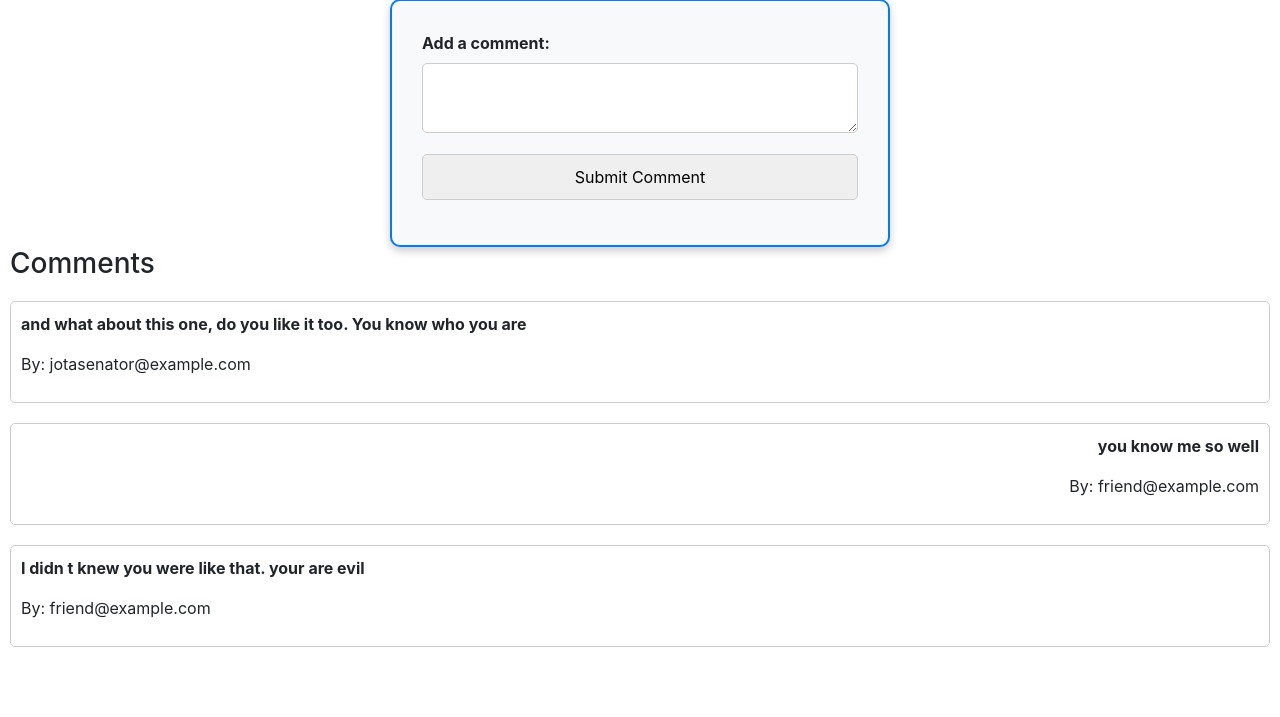
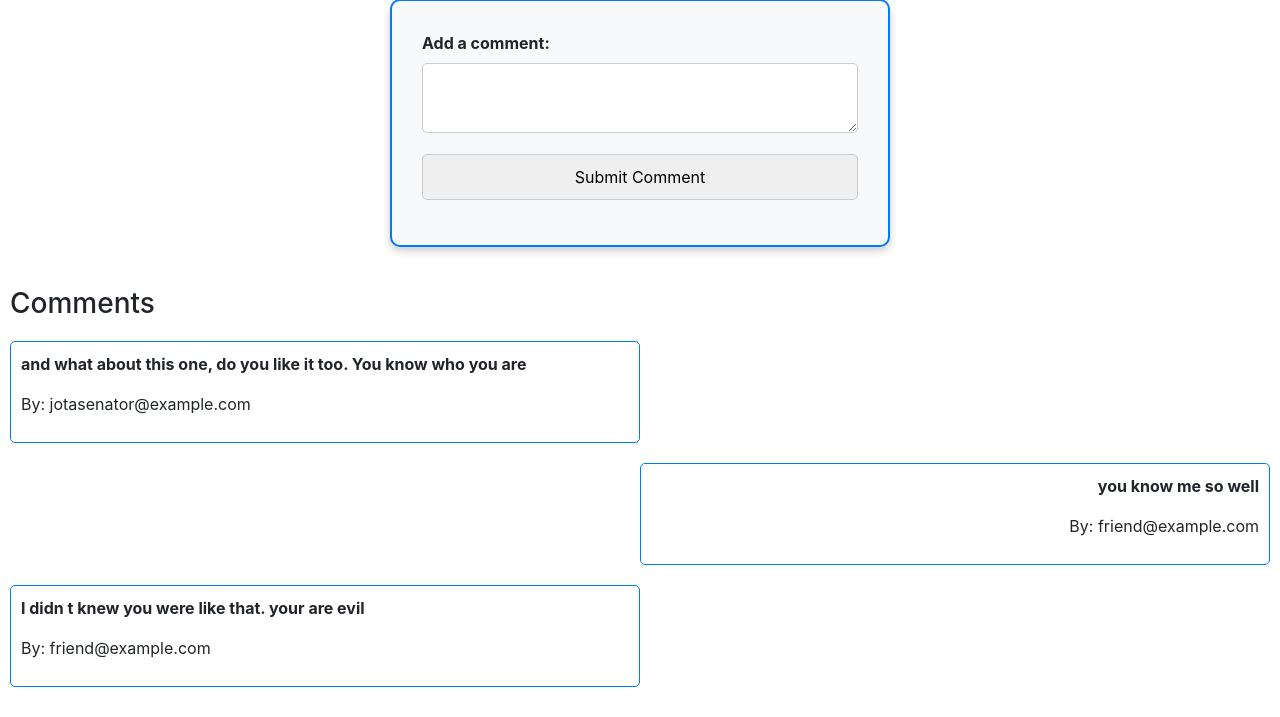
Before and after one commit to jotasenator/project2, a Django app: page /listing/11 in a window 1280 px wide. Shown: the part 830-1547 px from the top of the page. Before the commit the page ends 1477 px from the top, so only its background shows below. Run offline with Django 3.2, Linux system fonts and the light colour scheme; data comes from the database, SQL or seed files in the repository; both versions use the stored data as it was after the commit; some libraries are stand-ins or nearby versions.

Commit message:
Modify css propertis for comments

```diff
--- a/auctions/static/auctions/styles.css
+++ b/auctions/static/auctions/styles.css
@@ -1,3 +1,7 @@
+:root {
+  --blue-main-color: #007bff;
+}
+
 body {
   padding: 10px;
 }
@@ -8,7 +12,7 @@ body {
   margin-bottom: 30px;
   position: relative;
   overflow: hidden;
-  border: 2px solid #007bff;
+  border: 2px solid var(--blue-main-color);
   border-radius: 10px;
   box-shadow: 0 4px 8px 0 rgba(0, 0, 0, 0.2);
   background-color: #f8f9fa;
@@ -29,7 +33,7 @@ body {
   width: 100%;
 }
 .card-title {
-  color: #007bff;
+  color: var(--blue-main-color);
 }
 
 .card-text {
@@ -40,7 +44,7 @@ form {
   max-width: 500px;
   margin: 0 auto;
   padding: 30px;
-  border: 2px solid #007bff;
+  border: 2px solid var(--blue-main-color);
   border-radius: 10px;
   box-shadow: 0 4px 8px 0 rgba(0, 0, 0, 0.2);
   background-color: #f8f9fa;
@@ -64,7 +68,7 @@ form select {
 form button[type="submit"] {
   width: 100%;
   padding: 10px;
-  background-color: #007bff;
+  background-color: var(--blue-main-color);
   color: white;
   border: none;
   border-radius: 5px;
@@ -117,7 +121,7 @@ ul.list-group a {
 
 .list-group-item {
   background-color: #f8f9fa;
-  border-color: #007bff;
+  border-color: var(--blue-main-color);
 }
 
 .list-group-item:hover {
@@ -128,7 +132,7 @@ ul.list-group a {
 }
 
 .badge-primary {
-  background-color: #007bff;
+  background-color: var(--blue-main-color);
 }
 
 @keyframes winner-animation {
@@ -163,6 +167,7 @@ ul.list-group a {
 
 .comments-section h3 {
   margin-bottom: 20px;
+  margin-top: 40px;
 }
 
 .comments-section ul {
@@ -173,8 +178,10 @@ ul.list-group a {
 .comments-section li {
   margin-bottom: 20px;
   padding: 10px;
-  border: 1px solid #ccc;
+  border: 1px solid var(--blue-main-color);
   border-radius: 5px;
+  width: 50%;
+  clear: both;
 }
 
 .comments-section li p:first-of-type {
@@ -187,4 +194,5 @@ ul.list-group a {
 
 .comments-section li.even {
   text-align: right;
+  float: right;
 }
```
Also changed, not shown: db.sqlite3.
